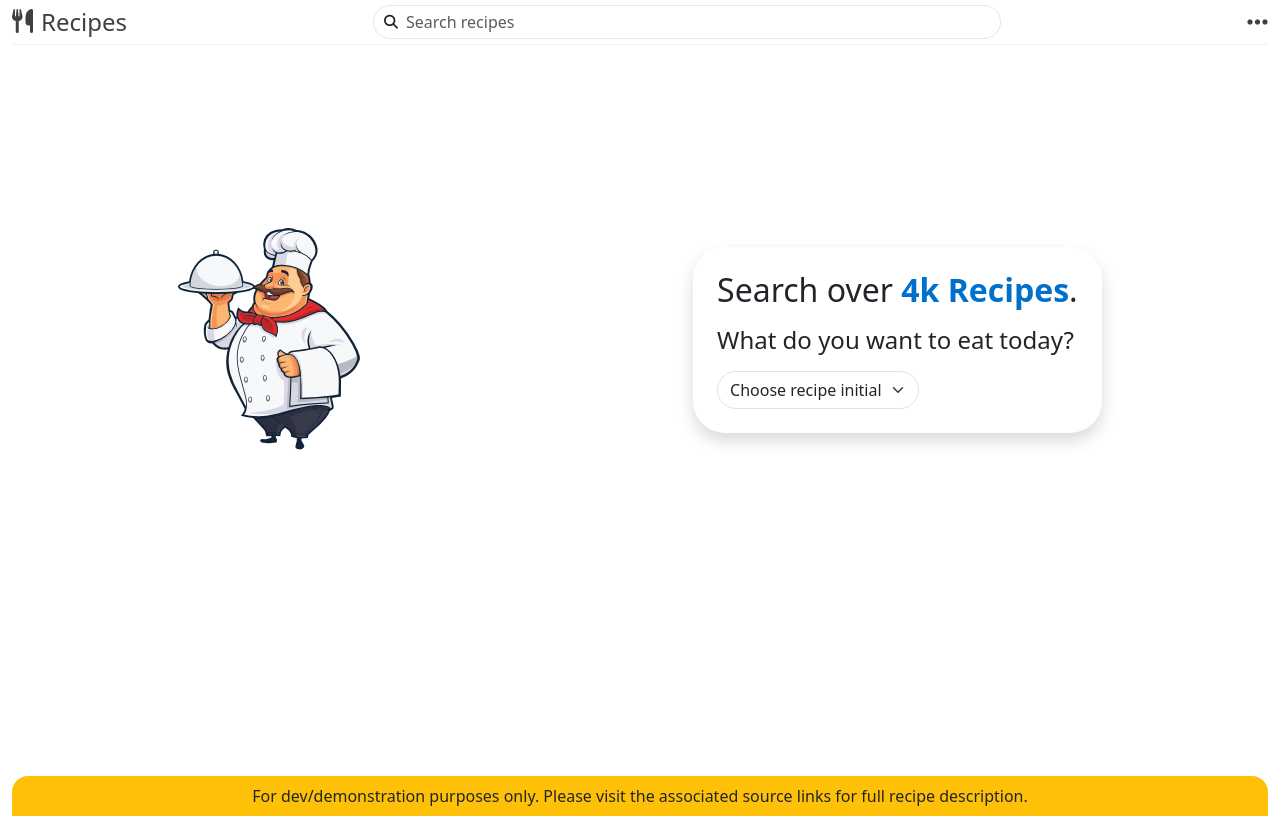
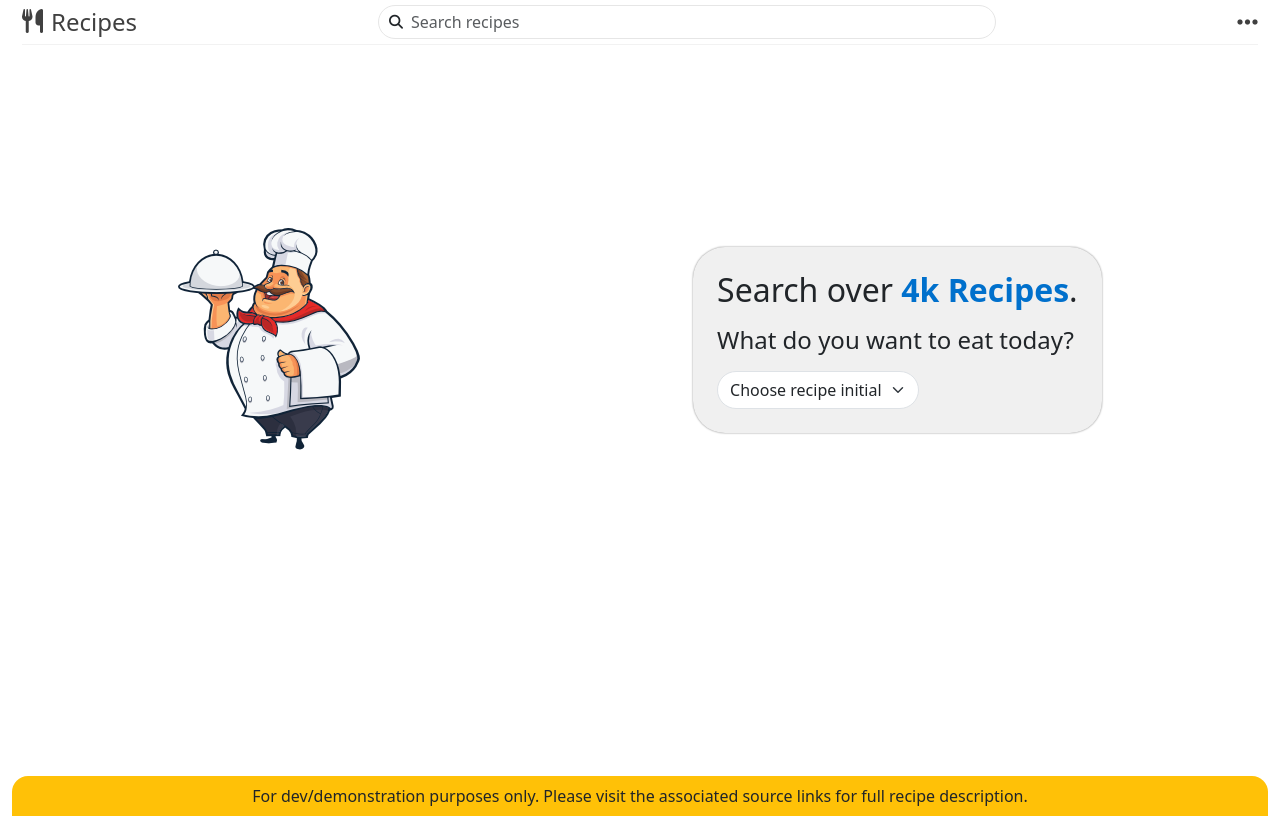
Before and after one commit to mrmeizongo/recipe-app, a React (Vite) app: page / in a window 1280 px wide. Built offline with nearby package versions, Linux system fonts and the light colour scheme.

Commit message:
Made a lot of changes

```diff
--- a/src/components/App/AppStyle.module.css
+++ b/src/components/App/AppStyle.module.css
@@ -5,6 +5,9 @@
 .Header {
 	height: 5dvh;
 	position: relative;
+	padding-left: 10px;
+	padding-right: 10px;
+	border-radius: 15px;
 }
 
 .MainBody {
--- a/src/components/Footer/FooterStyle.module.css
+++ b/src/components/Footer/FooterStyle.module.css
@@ -1,5 +1,6 @@
 .Footer {
 	position: absolute;
+	background-color: hsl(0, 0%, 94%);
 	inset: auto 0;
-	z-index: 15;
+	z-index: 5;
 }
--- a/src/components/Main/index.css
+++ b/src/components/Main/index.css
@@ -40,7 +40,6 @@ body {
 	min-height: 100vh;
 	text-rendering: optimizeSpeed;
 	line-height: 1.5;
-	background: hsl(0, 0%, 100%);
 }
 
 /* A elements that don't have a class get default styles */
--- a/src/components/RecipeListing/RecipeListing.jsx
+++ b/src/components/RecipeListing/RecipeListing.jsx
@@ -5,7 +5,7 @@ const RecipeListing = ({ currentRecipe }) => {
 	if (currentRecipe[Object.keys(currentRecipe)[0]]?.title) {
 		return (
 			<div>
-				<p className="mb-2 text-decoration-underline">
+				<p className="text-decoration-underline">
 					<strong>{currentRecipe[Object.keys(currentRecipe)[0]].title}</strong>
 				</p>
 				<div
@@ -54,7 +54,13 @@ const RecipeListing = ({ currentRecipe }) => {
 				</div>
 			</div>
 		);
-	} else return null;
+	} else
+		return (
+			<div className="d-flex flex-column align-items-start w-100 h-100 gap-1">
+				<h4>Selected recipe will be displayed here.</h4>
+				<p>Search over 4,000 recipes from all around the world.</p>
+			</div>
+		);
 };
 
 export default RecipeListing;
--- a/src/components/TitleBar/TitleStyle.module.css
+++ b/src/components/TitleBar/TitleStyle.module.css
@@ -16,6 +16,7 @@
 
 .Search {
 	border: 1px solid hsl(0, 0%, 90%);
+	background-color: white;
 	border-radius: 30px;
 	padding-left: 10px;
 }
--- a/src/components/pages/QueryForm/QueryForm.jsx
+++ b/src/components/pages/QueryForm/QueryForm.jsx
@@ -131,7 +131,7 @@ const QueryForm = () => {
 			/>
 			<div
 				className={`${QueryFormStyle.Query} d-flex flex-column justify-content-center
-             align-items-start rounded-5 shadow p-4 gap-3`}
+             align-items-start rounded-5 p-4 gap-3`}
 			>
 				<h2>
 					Search over <strong>4k Recipes</strong>.
@@ -145,20 +145,20 @@ const QueryForm = () => {
 						name="initial"
 					/>
 
-					{formView.showRecipeCategory ? (
+					{formView.showRecipeCategory && (
 						<SimpleSelect
 							placeHolder={`Category starting with ${recipeData.initial}`}
 							onChange={handleOnNameChange}
 							content={getRecipeNames(recipeData.initial)}
 							name="category"
 						/>
-					) : null}
+					)}
 
-					{formView.showSubmitButton ? (
+					{formView.showSubmitButton && (
 						<button type="submit" className="btn btn-danger rounded-5">
 							See recipes
 						</button>
-					) : null}
+					)}
 				</form>
 			</div>
 		</section>
--- a/src/components/pages/QueryForm/QueryFormStyle.module.css
+++ b/src/components/pages/QueryForm/QueryFormStyle.module.css
@@ -5,6 +5,8 @@
 
 .Query {
 	width: max-content;
+	background-color: hsl(0, 0%, 94%);
+	box-shadow: 0 0 2px grey;
 }
 
 .Query strong {
--- a/src/components/pages/Recipes/Recipes.jsx
+++ b/src/components/pages/Recipes/Recipes.jsx
@@ -1,4 +1,5 @@
 import React, { useState, useContext, useEffect } from "react";
+import { useNavigate } from "react-router-dom";
 import RecipesStyle from "./RecipesStyle.module.css";
 import RecipeListing from "../../RecipeListing/RecipeListing";
 import QueryContext from "../../../Context/QueryContext";
@@ -6,7 +7,7 @@ import LoadFallback from "../../LoadFallback/LoadFallback.jsx";
 
 const Loading = () => {
 	return (
-		<div className="d-flex align-items-center justify-content-center h-100">
+		<div className="d-flex flex-column align-items-center justify-content-center h-100">
 			<i className="fa-solid fa-spinner fa-spin fa-2xl"></i>
 		</div>
 	);
@@ -38,7 +39,7 @@ const Recipe = ({
 				recipeName: selection,
 			};
 			// fetch request to server
-			fetch(`http://192.168.1.165:8080/projects/recipe`, {
+			fetch(`https://www.meizongo.io/projects/recipe`, {
 				method: "POST",
 				mode: "cors",
 				headers: {
@@ -51,6 +52,11 @@ const Recipe = ({
 					// set states
 					setLoading(false);
 					setCurrentRecipe(result.body);
+				})
+				.catch((error) => {
+					setLoading(false);
+					console.error(error);
+					console.log("Please try again later.");
 				});
 		} else {
 			setCurrentRecipe({});
@@ -64,7 +70,7 @@ const Recipe = ({
 			className={`${RecipesStyle.Button} ${
 				currentSelection == children
 					? "bg-secondary text-light"
-					: "bg-none text-dark"
+					: "bg-light text-dark"
 			} border rounded-3 py-2 px-3`}
 			onClick={HandleOnClick}
 		>
@@ -79,10 +85,16 @@ const Recipes = () => {
 	const [currentRecipe, setCurrentRecipe] = useState({});
 	const [loading, setLoading] = useState(false);
 
+	const navigate = useNavigate();
+
 	// From context provider
 	const [recipeData] = useContext(QueryContext)["recipeData"];
 
 	useEffect(() => {
+		if (recipeData.initial == "" || recipeData.category == "") {
+			navigate("/");
+			return;
+		}
 		// Code looks this way due to the way the main recipe json object is structured.
 		// These recipe objects are where all the recipes are stored.
 		const messageBody = {
@@ -92,7 +104,7 @@ const Recipes = () => {
 				recipeData.category[0].toLowerCase() + recipeData.category.substring(1),
 		};
 
-		fetch("http://192.168.1.165:8080/projects/recipe", {
+		fetch("https://www.meizongo.io/projects/recipe", {
 			method: "POST",
 			mode: "cors",
 			headers: {
@@ -116,6 +128,9 @@ const Recipes = () => {
 				<div
 					className={`${RecipesStyle.Results} d-flex flex-row flex-lg-column flex-wrap flex-lg-nowrap align-items-lg-start p-3 gap-1`}
 				>
+					<h4
+						className={RecipesStyle.Title}
+					>{`${recipeData.initial} - ${recipeData.category}`}</h4>
 					{recipeNameList.length > 0 ? (
 						recipeNameList.map((element, index) => {
 							return (
@@ -135,9 +150,7 @@ const Recipes = () => {
 					)}
 				</div>
 			</div>
-			<div
-				className={`${RecipesStyle.Listing} col-12 col-lg-9 bg-light rounded-4 p-3`}
-			>
+			<div className={`${RecipesStyle.Listing} col-12 col-lg-9 rounded-4 p-3`}>
 				{loading ? (
 					<Loading />
 				) : (
--- a/src/components/pages/Recipes/RecipesStyle.module.css
+++ b/src/components/pages/Recipes/RecipesStyle.module.css
@@ -1,13 +1,32 @@
-.Title {
+.Body {
+	--bg-color: hsl(0, 0%, 94%);
+	min-height: inherit;
 }
 
-.Body {
-	min-height: inherit;
+.Title::before {
+	content: "";
+	position: absolute;
+	width: 30px;
+	height: 5px;
+	top: 0;
+	left: 0;
+	background-color: hsl(207, 100%, 40%);
+}
+
+.Title::after {
+	content: "";
+	position: absolute;
+	width: 5px;
+	height: 30px;
+	top: 0;
+	left: 0;
+	background-color: red;
 }
 
 .Results {
 	max-height: 50svh;
-	overflow-y: scroll;
+	overflow: hidden;
+	overflow-y: auto;
 	position: relative;
 }
 
@@ -19,10 +38,12 @@
 .Listing {
 	box-shadow: 0 0 2px grey;
 	z-index: 10;
+	min-height: 50svh;
+	background-color: var(--bg-color);
 }
 
 @media (min-width: 992px) {
 	.Results {
-		max-height: 90dvh;
+		max-height: 90svh;
 	}
 }
```
Also changed, not shown: public/bg/xsm.svg (added).
